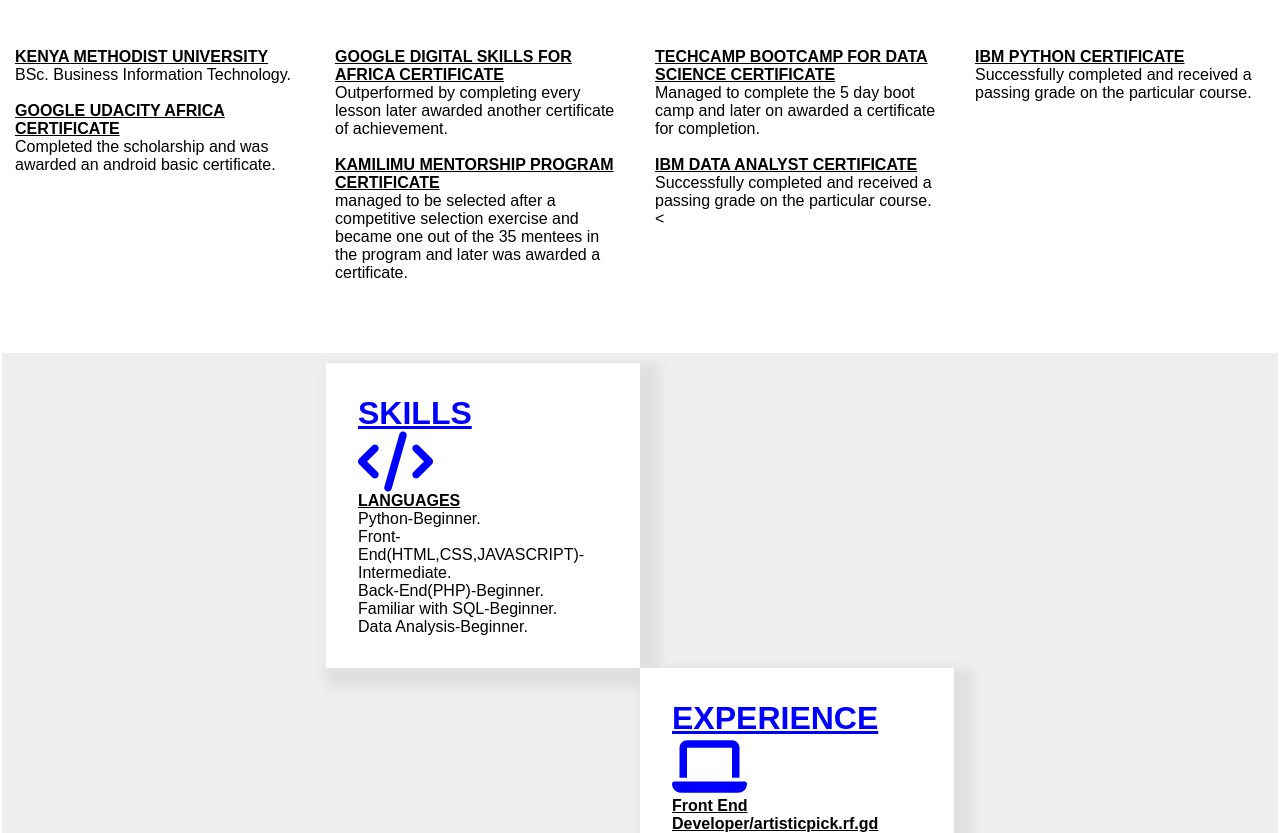
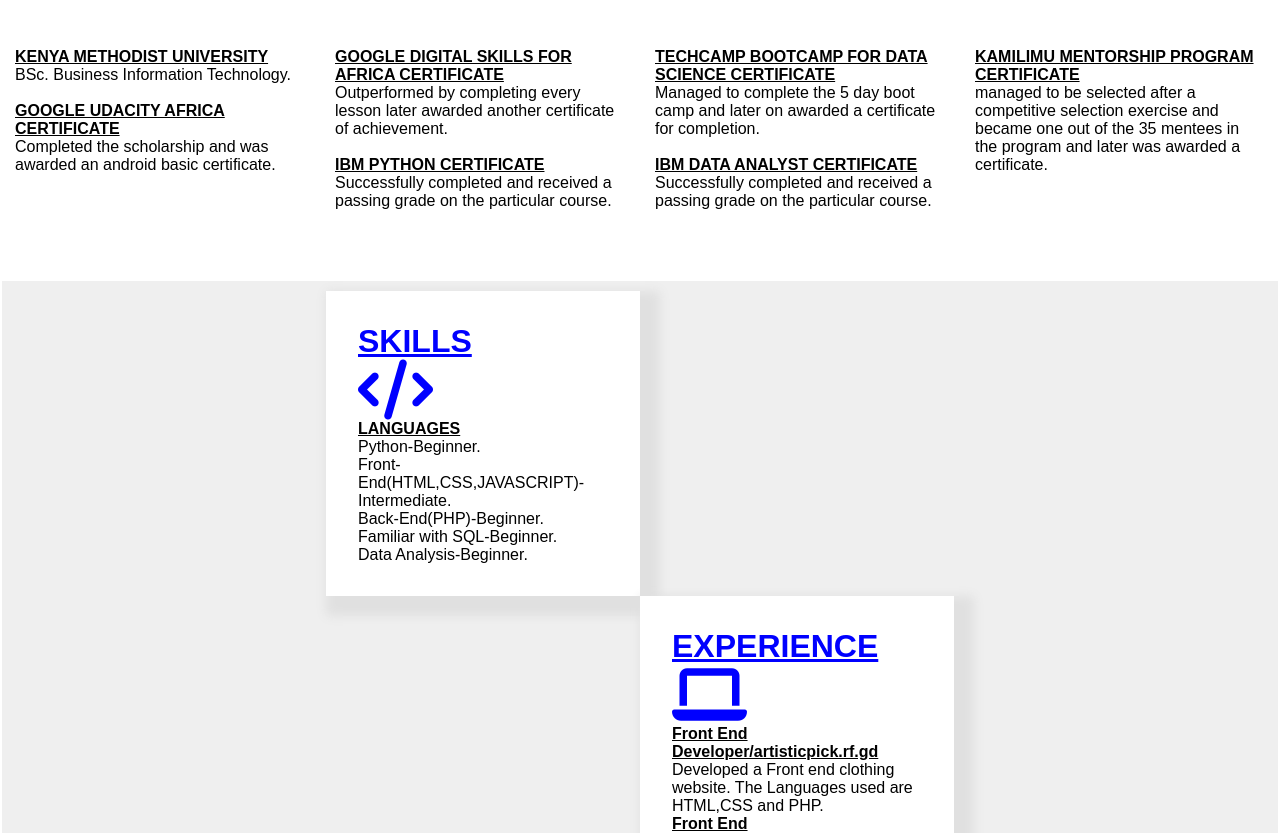
Before and after one commit to PAULINE-ASHLEY/PAULINEASHLEY, a plain HTML site: page index.html in a window 1280 px wide. Shown: the part 1152-1985 px from the top of the page. Drawn offline with Linux system fonts and the light colour scheme.

Commit message:
Update index.html

```diff
--- a/index.html
+++ b/index.html
@@ -267,9 +267,9 @@
     <p>
     Outperformed by completing every lesson later awarded another certificate of achievement.
     </p><br>
-    <p style="font-weight:bold;text-decoration:underline">KAMILIMU MENTORSHIP PROGRAM CERTIFICATE</p>
+    <p style="font-weight:bold;text-decoration:underline">IBM PYTHON CERTIFICATE </p>
     <p>
-    managed to be selected after a competitive selection exercise and became one out of the 35 mentees in the program and later was awarded a certificate.
+    Successfully completed and received a passing grade on the particular course.
     </p>
 </div>
    <div class="col-3 col-s-9">
@@ -280,13 +280,13 @@
       <p style="font-weight:bold;text-decoration:underline">IBM DATA ANALYST CERTIFICATE </p>
     <p>
     Successfully completed and received a passing grade on the particular course.
-  </p><
+  </p>
   </div>
 
   <div class="col-3 col-s-12">
-    <p style="font-weight:bold;text-decoration:underline">IBM PYTHON CERTIFICATE </p>
+    <p style="font-weight:bold;text-decoration:underline">KAMILIMU MENTORSHIP PROGRAM CERTIFICATE</p>
     <p>
-    Successfully completed and received a passing grade on the particular course.
+    managed to be selected after a competitive selection exercise and became one out of the 35 mentees in the program and later was awarded a certificate.
     </p>
     </div>
 </div><br><br><br>
```
